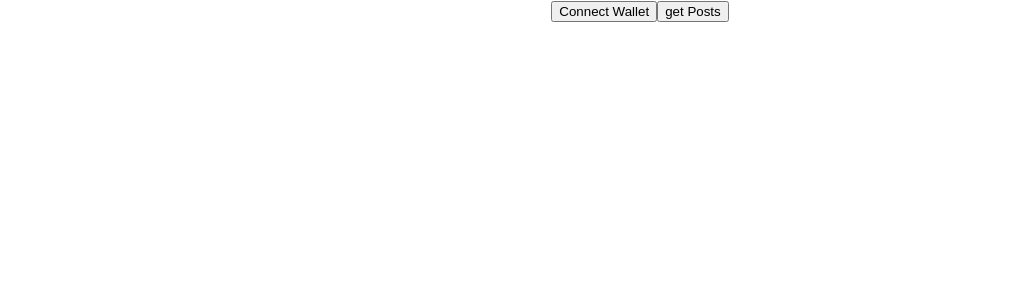
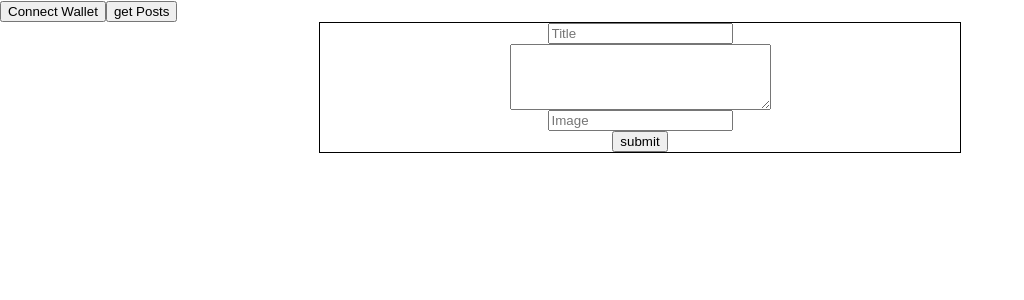
Before and after one commit to ckmonish2000/blogchain, a React (Create React App) app: page / in a window 1280 px wide. Shown: the top 300 px of the page, without its empty margins (0-1024 px from the left). Built offline with nearby package versions, Linux system fonts and the light colour scheme.

Commit message:
create post

```diff
--- a/src/App.css
+++ b/src/App.css
@@ -1,38 +1,11 @@
-.App {
-  text-align: center;
-}
+.box{
 
-.App-logo {
-  height: 40vmin;
-  pointer-events: none;
-}
-
-@media (prefers-reduced-motion: no-preference) {
-  .App-logo {
-    animation: App-logo-spin infinite 20s linear;
-  }
-}
-
-.App-header {
-  background-color: #282c34;
-  min-height: 100vh;
   display: flex;
   flex-direction: column;
+  justify-content: center;
   align-items: center;
-  justify-content: center;
-  font-size: calc(10px + 2vmin);
-  color: white;
+  border: 1px solid;
+  width: 50%;
+  margin: auto;
+
 }
-
-.App-link {
-  color: #61dafb;
-}
-
-@keyframes App-logo-spin {
-  from {
-    transform: rotate(0deg);
-  }
-  to {
-    transform: rotate(360deg);
-  }
-}
--- a/src/App.js
+++ b/src/App.js
@@ -2,12 +2,16 @@ import logo from './logo.svg';
 import './App.css';
 import { ethers } from "ethers"
 import Posts from "./artifacts/contracts/Posts.sol/Posts.json"
+import { useState } from "react"
 
 const Post_contract = "0x9fE46736679d2D9a65F0992F2272dE9f3c7fa6e0"
 const Blog_contarct = "0xe7f1725E7734CE288F8367e1Bb143E90bb3F0512"
 
 
 function App() {
+  const [title, setTitle] = useState("")
+  const [desc, setDesc] = useState("")
+  const [image, setImage] = useState("")
 
   async function requestAccount() {
     const accounts = await window.ethereum.request({ method: 'eth_requestAccounts' });
@@ -26,6 +30,21 @@ function App() {
       }
     }
   }
+
+
+  async function handle_submit() {
+    if (title === "" && desc === "" && image === "") return
+
+    if (window.ethereum !== undefined) {
+      await requestAccount()
+      const provider = new ethers.providers.Web3Provider(window.ethereum)
+      const signer = provider.getSigner();
+      const contract = new ethers.Contract(Post_contract, Posts.abi, signer)
+      const transaction = await contract.createPost(title, desc, image)
+      await transaction.wait()
+      get_All_User_Posts()
+    }
+  }
   // async function Provider_check() {
   //   const provider = new ethers.providers.Web3Provider(window.ethereum)
   //   console.log(window.ethereum._state)
@@ -36,6 +55,27 @@ function App() {
     <div className="App">
       <button onClick={requestAccount} className="">Connect Wallet</button>
       <button onClick={get_All_User_Posts}>get Posts</button>
+
+
+      <div className="box">
+        <input
+          placeholder="Title"
+          onChange={e => setTitle(e.target.value)} />
+
+        <textarea
+          rows="4"
+          cols="30"
+          onChange={e => setDesc(e.target.value)}
+        >
+        </textarea>
+
+        <input
+          placeholder="Image"
+          onChange={e => setImage(e.target.value)}
+        />
+
+        <button onClick={handle_submit}>submit</button>
+      </div>
     </div>
   );
 }
```
